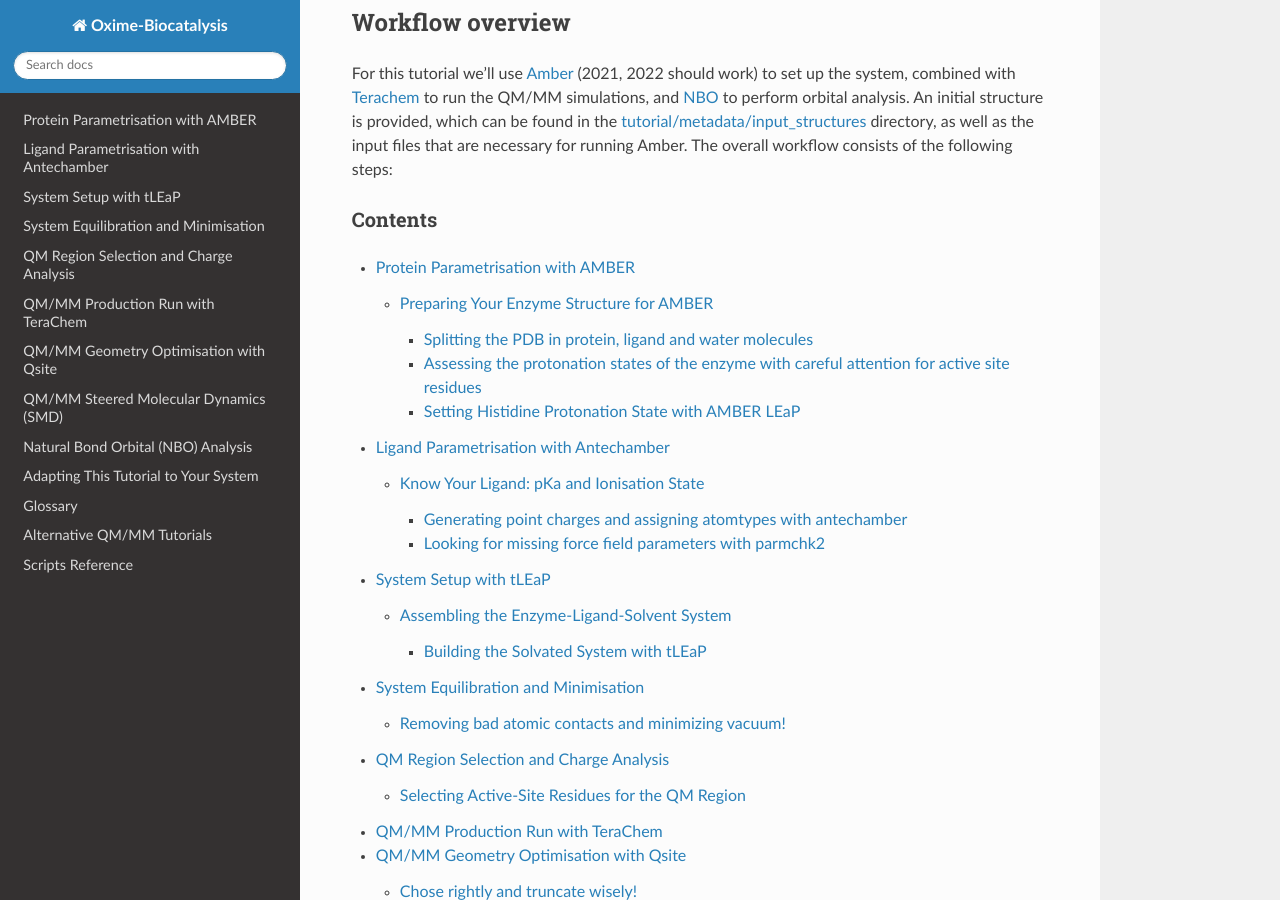
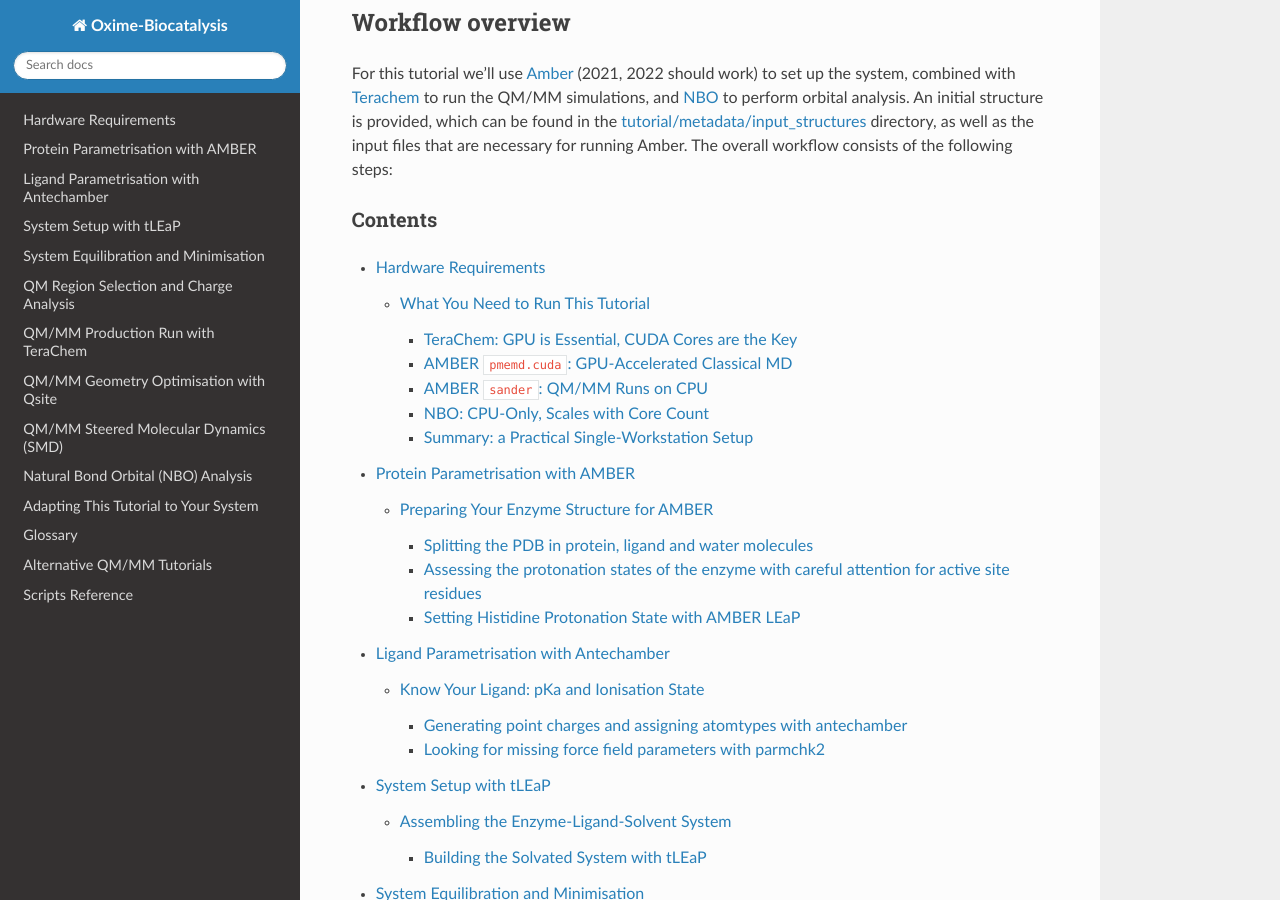
Before and after one commit to hopanoid/Enzyme-Reaction-Dynamics-Tutorial, a Sphinx documentation site: the page built from docs/source/index.rst, in a window 1280 px wide and 900 px high, scrolled down 1019 px. Built offline with Sphinx 7.4.7 and the Read the Docs theme 3.1.0, drawn with Linux system fonts in a browser that asks for light colours; some of the changed lines change nothing that is shown.

Commit message:
Add Hardware Requirements page covering TeraChem GPU, sander CPU and NBO

```diff
--- /dev/null
+++ b/docs/source/hardware.rst
@@ -0,0 +1,149 @@
+.. -*- encoding: utf-8 -*-
+
+.. include:: /includes/defs.rst
+.. include:: /includes/links.rst
+
+.. meta::
+   :description: Hardware requirements for QM/MM simulations with AMBER, TeraChem and NBO. GPU recommendations for TeraChem CUDA, pmemd.cuda and CPU requirements for sander QM/MM and NBO analysis.
+   :keywords: TeraChem GPU requirements, AMBER pmemd.cuda GPU, sander CPU QM/MM, NBO CPU, CUDA cores, RTX 3090, RTX 4090, Nvidia GPU QM/MM
+
+****************************
+Hardware Requirements
+****************************
+
+==========================================
+What You Need to Run This Tutorial
+==========================================
+
+This tutorial couples three distinct computational tools — AMBER_, TeraChem_, and NBO_ — and each has
+different hardware demands. The table below gives a quick overview; detailed guidance for each component
+follows.
+
+.. list-table::
+   :header-rows: 1
+   :widths: 20 20 20 40
+
+   * - Software
+     - Step in Tutorial
+     - Hardware
+     - Notes
+   * - ``pmemd.cuda``
+     - Classical MD (Steps 1–3)
+     - Nvidia GPU
+     - Any modern Nvidia GPU; CUDA-enabled
+   * - ``sander``
+     - QM/MM minimisation and production MD
+     - CPU (multi-core)
+     - AMBER's QM/MM interface does not use the GPU
+   * - TeraChem_
+     - QM calculations within QM/MM
+     - Nvidia GPU (CUDA)
+     - CUDA core count is the key metric, not vRAM
+   * - NBO_
+     - NBO analysis alongside QM/MM SMD
+     - CPU (multi-core)
+     - Runs on CPU only; scales well with core count
+
+
+TeraChem: GPU is Essential, CUDA Cores are the Key
+===================================================
+
+TeraChem_ performs all its electronic structure calculations directly on the GPU. It is written entirely
+in CUDA and achieves substantial speedups over CPU-based QM packages precisely because it maps the
+linear-algebra operations of DFT onto the massive parallelism of a GPU's shader cores.
+
+**What matters most: CUDA core count, not vRAM.**
+
+The QM region in a typical enzyme simulation (50–150 atoms with a 6-31G* basis) fits comfortably within
+4–8 GB of GPU memory. What limits throughput is floating-point throughput, i.e., the number of CUDA
+cores running in parallel. A high-end gaming GPU with a large core count will therefore outperform a
+workstation GPU that has more vRAM but fewer cores.
+
+.. admonition:: Best price-to-performance GPUs for TeraChem
+
+        Consumer-grade Nvidia GPUs offer an excellent price-to-performance ratio for TeraChem. Our
+        recommended choices (in order of increasing performance):
+
+        * **RTX 3090** — 10,496 CUDA cores, 24 GB GDDR6X. A strong performer for QM/MM and widely
+          available second-hand.
+        * **RTX 4090** — 16,384 CUDA cores, 24 GB GDDR6X. Currently one of the best single-GPU
+          options for TeraChem.
+        * **RTX 5090** — 21,760 CUDA cores, 32 GB GDDR7. The latest generation; best single-GPU
+          performance available as of 2025.
+
+        For multi-GPU runs (``ngpus = 2`` in the TeraChem template), two RTX 4090s or two RTX 3090s
+        are a very practical and cost-effective setup. The demo version of TeraChem supports up to
+        two GPUs and a maximum runtime of 15 minutes per job, which is sufficient for the QM/MM MD
+        steps in this tutorial.
+
+.. note::
+
+        TeraChem requires an Nvidia GPU with CUDA compute capability ≥ 3.5. AMD and Intel GPUs are
+        not supported. Always install the CUDA toolkit version that matches your TeraChem build.
+
+
+AMBER ``pmemd.cuda``: GPU-Accelerated Classical MD
+====================================================
+
+The classical MD steps (minimisation, thermalisation, NPT equilibration in :doc:`4-settle_system`)
+use ``pmemd.cuda``, AMBER's GPU-accelerated production engine. For these steps the GPU is used
+primarily for non-bonded force evaluation, and any modern Nvidia GPU (Turing architecture or newer)
+will provide a substantial speedup over CPU-only ``pmemd``.
+
+There is no strict minimum vRAM for the system sizes typical in this tutorial (~70,000 atoms with
+solvent), but 8 GB or more is comfortable. The same RTX 3090/4090/5090 GPUs recommended for
+TeraChem work equally well here.
+
+.. important::
+
+        ``pmemd.cuda`` and TeraChem cannot share the same GPU simultaneously, as TeraChem claims the
+        full GPU memory for its QM calculations. In practice this is not an issue because the
+        ``pmemd.cuda`` classical equilibration steps complete before the QM/MM production runs begin.
+        On a multi-GPU node you can run ``pmemd.cuda`` on one GPU while TeraChem runs on another.
+
+
+AMBER ``sander``: QM/MM Runs on CPU
+=====================================
+
+The QM/MM production runs and SMD simulations (:doc:`6-qmmm_production`, :doc:`8-smd_simulations`)
+use AMBER's ``sander`` engine, not ``pmemd.cuda``. This is because the QM/MM interface in AMBER —
+the file-based protocol that hands coordinates to TeraChem and reads back energies and gradients —
+is implemented only in ``sander``. The MM part of the force evaluation in ``sander`` runs on CPU.
+
+In practice, ``sander`` is not the computational bottleneck: TeraChem on the GPU handles the
+expensive QM step, and ``sander`` simply manages the I/O and MM calculation between QM calls.
+A modern multi-core workstation CPU (8–32 cores) is more than sufficient for the ``sander`` side.
+
+
+NBO: CPU-Only, Scales with Core Count
+=======================================
+
+NBO_ (Natural Bond Orbital) analysis runs entirely on CPU. At each step of the NBO-coupled QM/MM
+SMD simulations (:doc:`9-nbo-smd`), TeraChem writes a ``.47`` wavefunction file and calls the NBO
+binary, which processes the orbital information and returns the results to TeraChem before the next
+MD step proceeds.
+
+NBO7 parallelises well across CPU cores; providing 8–16 dedicated CPU cores will keep the NBO step
+from becoming a bottleneck in the overall QM/MM SMD pipeline. Ensure the NBO executable path is
+correctly set in your environment before running these simulations:
+
+.. code-block:: bash
+
+        export NBOEXE="$your_nbo_install_dir/bin/nbo7.i4.exe"
+
+
+Summary: a Practical Single-Workstation Setup
+==============================================
+
+The simulations in this tutorial were carried out on a workstation with two consumer-grade Nvidia
+GPUs. The following configuration is representative of what you need:
+
+* **GPU**: 2 × Nvidia RTX 3090 (or RTX 4090 / 5090 for better performance)
+* **CPU**: 16–32 cores (Intel or AMD) for ``sander`` MM evaluation and NBO analysis
+* **RAM**: 64–128 GB system RAM (TeraChem and NBO both make heavy use of system memory)
+* **Storage**: Fast NVMe SSD recommended — QM/MM SMD runs generate large numbers of small files
+  (TeraChem scratch, NBO ``.47`` files, AMBER restart files) and I/O speed matters
+
+Cloud-based GPU instances (e.g., AWS p3/p4, Google Cloud A100 nodes) can also be used, but
+consumer-grade gaming GPUs remain the most cost-effective option for research groups running
+TeraChem at this scale.
--- a/docs/source/index.rst
+++ b/docs/source/index.rst
@@ -68,6 +68,7 @@
 --------
 
 .. toctree::
+   hardware
    1-protein
    2-ligand
    3-system_setup
```
